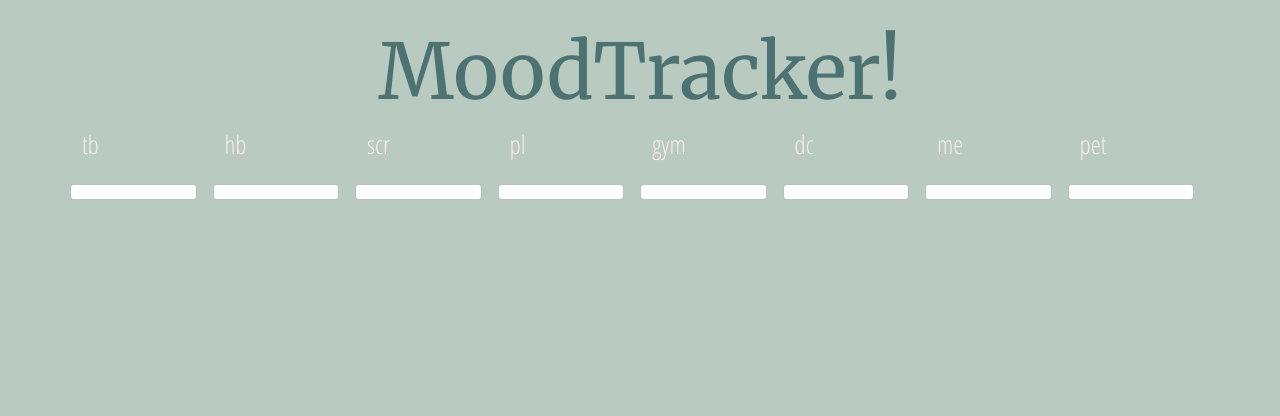
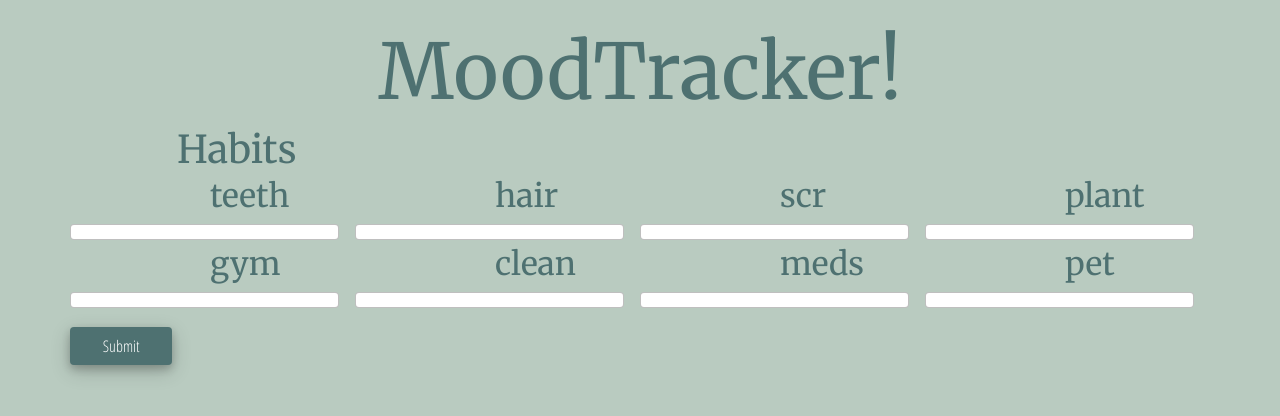
Before and after one commit to moapng/MoodTracker, a React (Create React App) app in the folder mood-tracker/: page /habits in a window 1280 px wide. Shown: the top 416 px of the page. Built offline with nearby package versions, Linux system fonts and the light colour scheme.

Commit message:
made some minor changes to layout

```diff
--- a/mood-tracker/src/pages/habitsPage.js
+++ b/mood-tracker/src/pages/habitsPage.js
@@ -1,22 +1,26 @@
-import React from 'react';
+import React, { useState } from 'react';
 import { BrowserView, MobileView } from 'react-device-detect';
 
 
 function HabitsPage() {
+
+    const [habits, setHabits] = useState();
+    const handleSubmit = () => {
+
+    }
     return (
         <>
             <BrowserView>
                 <div className="container">
-
                     <div className="row">
-                        <p className="col" >tb</p>
-                        <p className="col" >hb</p>
-                        <p className="col" >scr</p>
-                        <p className="col" >pl</p>
-                        <p className="col" >gym</p>
-                        <p className="col" >dc</p>
-                        <p className="col" >me</p>
-                        <p className="col" >pet</p>
+                        <h2 className="col offset-1">Habits</h2>
+                    </div>
+                    <form>
+                        <div className="row">
+                            <label className="col" for="toothbrushBox">teeth</label>
+                            <label className="col" for="hairbrushBox">hair</label>
+                            <label className="col" for="skincareBox">scr</label>
+                            <label className="col" for="plantBox">plant</label>
                         </div>
 
                         <div className="row">
@@ -28,6 +32,16 @@ function HabitsPage() {
                                 type="checkbox" id="skincareBox" value="skincare routine" aria-label="skincareBox" />
                             <input className="form-check-input form-check-inline col"
                                 type="checkbox" id="plantBox" value="plants" aria-label="plantBox" />
+                        </div>
+
+                        <div className="row">
+                            <label className="col" for="gymBox">gym</label>
+                            <label className="col" for="dailyCleaningBox">clean</label>
+                            <label className="col" for="medBox">meds</label>
+                            <label className="col" for="petBox">pet</label>
+                        </div>
+
+                        <div className="row">
                             <input className="form-check-input form-check-inline col"
                                 type="checkbox" id="gymBox" value="gym" aria-label="gymBox" />
                             <input className="form-check-input form-check-inline col"
@@ -37,6 +51,10 @@ function HabitsPage() {
                             <input className="form-check-input form-check-inline col"
                                 type="checkbox" id="petBox" value="petStuff" aria-label="petBox" />
                         </div>
+                        <div className="row">
+                            <button type="submit" className="btn btn-primary" id="habitSubmit" onClick={handleSubmit}>Submit</button>
+                        </div>
+                    </form>
                 </div>
             </BrowserView>
 
--- a/mood-tracker/src/pages/thingsOfNotePage.js
+++ b/mood-tracker/src/pages/thingsOfNotePage.js
@@ -33,15 +33,16 @@ function ThingsOfNotePage() {
         }).catch((error) => { console.error(error); })
     }
     return (
-
         <>
             <BrowserView>
+                <div className="container">
+                    <div className="row">
+                        <h2 className="col offset-1">Things of Note</h2>
+                    </div>
                     <div className="row">
                         <form>
-                        <div className="form-group">
-                            <label htmlFor="noteTextArea">Things of Note</label>
-                            <textarea onChange={handleChange} className="form-control" id="noteTextArea" rows="8" placeholder="Write down anything you'd like!"></textarea>
-
+                            <div className="form-group col-10 offset-1">
+                                <textarea onChange={handleChange} className="form-control" id="noteTextArea" rows="8" placeholder="Write down anything you'd like!" aria-label="noteTextArea"></textarea>
                                 <button type="submit" className="btn btn-primary" id="noteSubmit" onClick={handleSubmit}>Submit</button>
                             </div>
                         </form>
@@ -49,7 +50,7 @@ function ThingsOfNotePage() {
                     <div className="row">
                         <MiniNoteComponent />
                     </div>
-
+                </div>
             </BrowserView>
 
             <MobileView>
--- a/mood-tracker/src/style/App.css
+++ b/mood-tracker/src/style/App.css
@@ -103,7 +103,6 @@ background-color: var(--darker-blueish-green);
   padding: 10px;
   background: var(--darkest-green);
   color: var(--darker-blueish-green);
-  width: 80vw;
   margin: auto;
   font-size: 1.5vw;
   border:none;
@@ -137,7 +136,7 @@ background-color: var(--darker-blueish-green);
 
 
 
-.form-check-label {
+label {
   display: inline;
 }
 
```
Lines whose indentation alone changed are shown as unchanged.
